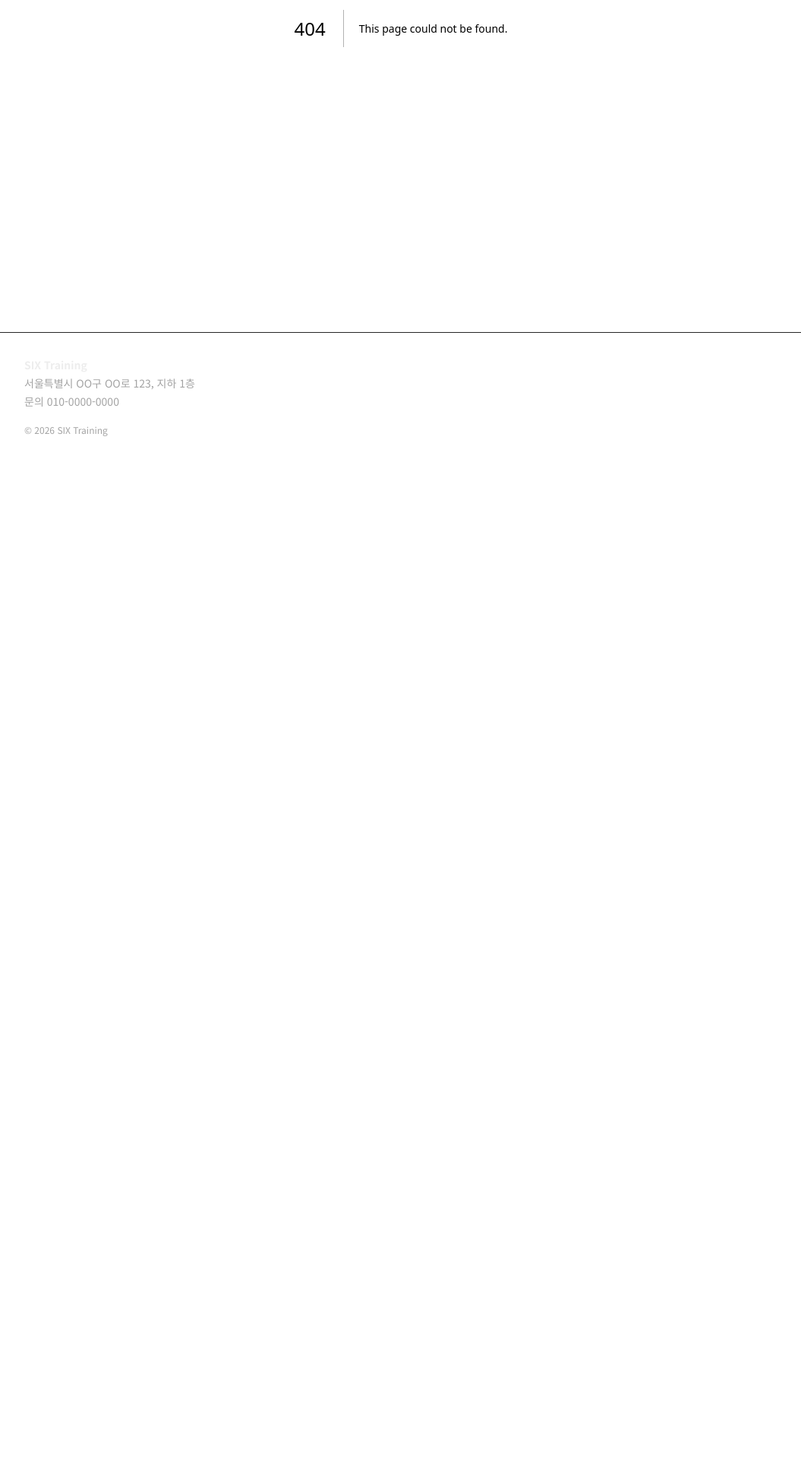
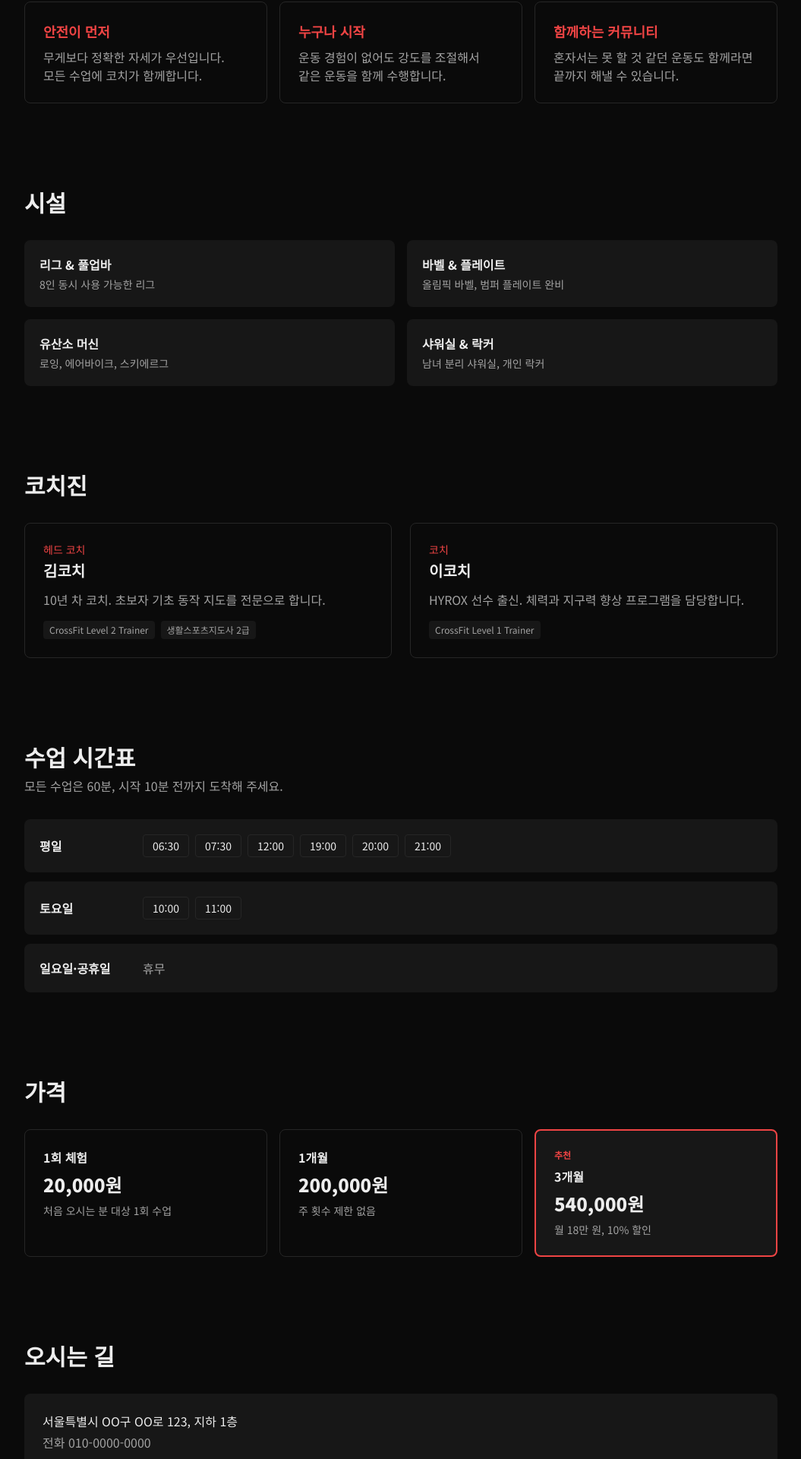
Before and after one commit to wayneboney/six-training, a Next.js app: page /about in a window 1280 px wide. Before the commit this address had no page. Shown: the part 424-2344 px from the top of the page at 76% size, without its empty margins (112-1167 px from the left). Before the commit the page ends 1030 px from the top, so only its background shows below. Built offline with nearby package versions, Linux system fonts and the light colour scheme.

Commit message:
4-2: 체육관 소개 페이지 추가 (철학, 시설, 코치진, 시간표, 가격, 오시는 길)
Co-Authored-By: Claude Opus 5.5 <noreply@anthropic.com>
Claude-Session: https://claude.ai/code/session_01XDoEdZsVwvK3gPqPBEVGDa

```diff
--- /dev/null
+++ b/src/app/about/page.tsx
@@ -0,0 +1,138 @@
+import type { Metadata } from "next";
+import Section from "@/components/Section";
+import { gym, formatPrice, mapSearchUrl } from "@/data/gym";
+
+// 탭 제목이 layout.tsx의 template 규칙에 따라 "체육관 소개 | SIX Training"이 됩니다.
+export const metadata: Metadata = {
+  title: "체육관 소개",
+};
+
+// /about 주소의 화면. app/about 폴더 이름이 곧 URL이 됩니다. (Spring의 @GetMapping("/about") 역할)
+// 데이터는 전부 src/data/gym.ts에서 가져오므로, 이 파일은 "어떻게 보여줄지"만 담당합니다.
+export default function AboutPage() {
+  return (
+    // <>...</> = 여러 요소를 감싸기만 하고 실제 HTML 태그는 만들지 않는 빈 묶음(Fragment)
+    <>
+      {/* 상단 소개 영역 */}
+      <div className="border-b border-line bg-surface">
+        <div className="mx-auto max-w-5xl px-4 py-16">
+          <h1 className="text-3xl font-black sm:text-5xl">체육관 소개</h1>
+          <p className="mt-4 max-w-2xl text-muted">{gym.intro}</p>
+        </div>
+      </div>
+
+      <Section title="우리의 철학">
+        {/* grid sm:grid-cols-3 = 모바일은 1열, PC는 3열 */}
+        <div className="grid gap-4 sm:grid-cols-3">
+          {gym.philosophy.map((item) => (
+            <div key={item.title} className="rounded-lg border border-line p-6">
+              <h3 className="text-lg font-bold text-accent">{item.title}</h3>
+              <p className="mt-2 text-muted">{item.description}</p>
+            </div>
+          ))}
+        </div>
+      </Section>
+
+      <Section title="시설">
+        <ul className="grid gap-4 sm:grid-cols-2">
+          {gym.facilities.map((item) => (
+            <li key={item.title} className="rounded-lg bg-surface p-5">
+              <p className="font-bold">{item.title}</p>
+              <p className="mt-1 text-sm text-muted">{item.description}</p>
+            </li>
+          ))}
+        </ul>
+      </Section>
+
+      <Section title="코치진">
+        <div className="grid gap-6 sm:grid-cols-2">
+          {gym.coaches.map((coach) => (
+            <div key={coach.name} className="rounded-lg border border-line p-6">
+              <p className="text-sm text-accent">{coach.role}</p>
+              <h3 className="mt-1 text-xl font-bold">{coach.name}</h3>
+              <p className="mt-3 text-muted">{coach.bio}</p>
+              {/* 반복 안의 반복: 코치마다 자격증 목록을 다시 반복 (Java의 이중 for문) */}
+              <ul className="mt-4 flex flex-wrap gap-2">
+                {coach.certifications.map((cert) => (
+                  <li key={cert} className="rounded bg-surface px-2 py-1 text-xs text-muted">
+                    {cert}
+                  </li>
+                ))}
+              </ul>
+            </div>
+          ))}
+        </div>
+      </Section>
+
+      <Section title="수업 시간표" subtitle="모든 수업은 60분, 시작 10분 전까지 도착해 주세요.">
+        <div className="space-y-3">
+          {gym.schedule.map((slot) => (
+            <div
+              key={slot.label}
+              className="flex flex-col gap-2 rounded-lg bg-surface p-5 sm:flex-row sm:items-center"
+            >
+              <p className="w-32 shrink-0 font-bold">{slot.label}</p>
+              {/* 조건 ? A : B = 삼항 연산자. 수업 시간이 있으면 목록, 없으면 "휴무" (Java와 같은 문법) */}
+              {slot.times.length > 0 ? (
+                <div className="flex flex-wrap gap-2">
+                  {slot.times.map((time) => (
+                    <span key={time} className="rounded border border-line px-3 py-1 text-sm">
+                      {time}
+                    </span>
+                  ))}
+                </div>
+              ) : (
+                <p className="text-muted">휴무</p>
+              )}
+            </div>
+          ))}
+        </div>
+      </Section>
+
+      <Section title="가격">
+        <div className="grid gap-4 sm:grid-cols-3">
+          {gym.pricing.map((plan) => (
+            <div
+              key={plan.name}
+              // 추천 상품(highlight)이면 빨간 테두리, 아니면 기본 테두리
+              className={`rounded-lg p-6 ${
+                plan.highlight ? "border-2 border-accent bg-surface" : "border border-line"
+              }`}
+            >
+              {plan.highlight && <p className="mb-2 text-xs font-bold text-accent">추천</p>}
+              <h3 className="font-bold">{plan.name}</h3>
+              <p className="mt-2 text-2xl font-black">{formatPrice(plan.price)}</p>
+              <p className="mt-2 text-sm text-muted">{plan.description}</p>
+            </div>
+          ))}
+        </div>
+      </Section>
+
+      <Section title="오시는 길">
+        <div className="rounded-lg bg-surface p-6">
+          <p>{gym.contact.address}</p>
+          <p className="mt-1 text-muted">전화 {gym.contact.phone}</p>
+          <div className="mt-4 flex flex-wrap gap-3">
+            {/* 외부 사이트 링크: 새 탭 + 보안 설정(rel) */}
+            <a
+              href={mapSearchUrl(gym.contact.address)}
+              target="_blank"
+              rel="noopener noreferrer"
+              className="rounded-md bg-accent px-4 py-2 text-sm font-bold text-white hover:opacity-90"
+            >
+              네이버 지도에서 보기
+            </a>
+            <a
+              href={gym.contact.instagram}
+              target="_blank"
+              rel="noopener noreferrer"
+              className="rounded-md border border-line px-4 py-2 text-sm font-bold hover:bg-background"
+            >
+              인스타그램
+            </a>
+          </div>
+        </div>
+      </Section>
+    </>
+  );
+}
--- /dev/null
+++ b/src/components/Section.tsx
@@ -0,0 +1,20 @@
+// 소개 페이지의 각 구역(철학, 코치진, 시간표 등)이 같은 제목 스타일과 여백을 쓰도록 묶은 컴포넌트.
+// 구역마다 같은 코드를 반복하지 않고, 바꿀 때도 여기 한 곳만 고치면 됩니다.
+
+// props(컴포넌트에 넘기는 값)의 모양. Java의 메서드 파라미터 목록과 같습니다.
+type SectionProps = {
+  title: string;
+  subtitle?: string; // 생략 가능
+  children: React.ReactNode; // <Section>...</Section> 사이에 넣은 내용
+};
+
+export default function Section({ title, subtitle, children }: SectionProps) {
+  return (
+    <section className="mx-auto max-w-5xl px-4 py-14">
+      <h2 className="text-2xl font-black sm:text-3xl">{title}</h2>
+      {/* subtitle이 있을 때만 표시 */}
+      {subtitle && <p className="mt-2 text-muted">{subtitle}</p>}
+      <div className="mt-8">{children}</div>
+    </section>
+  );
+}
```
